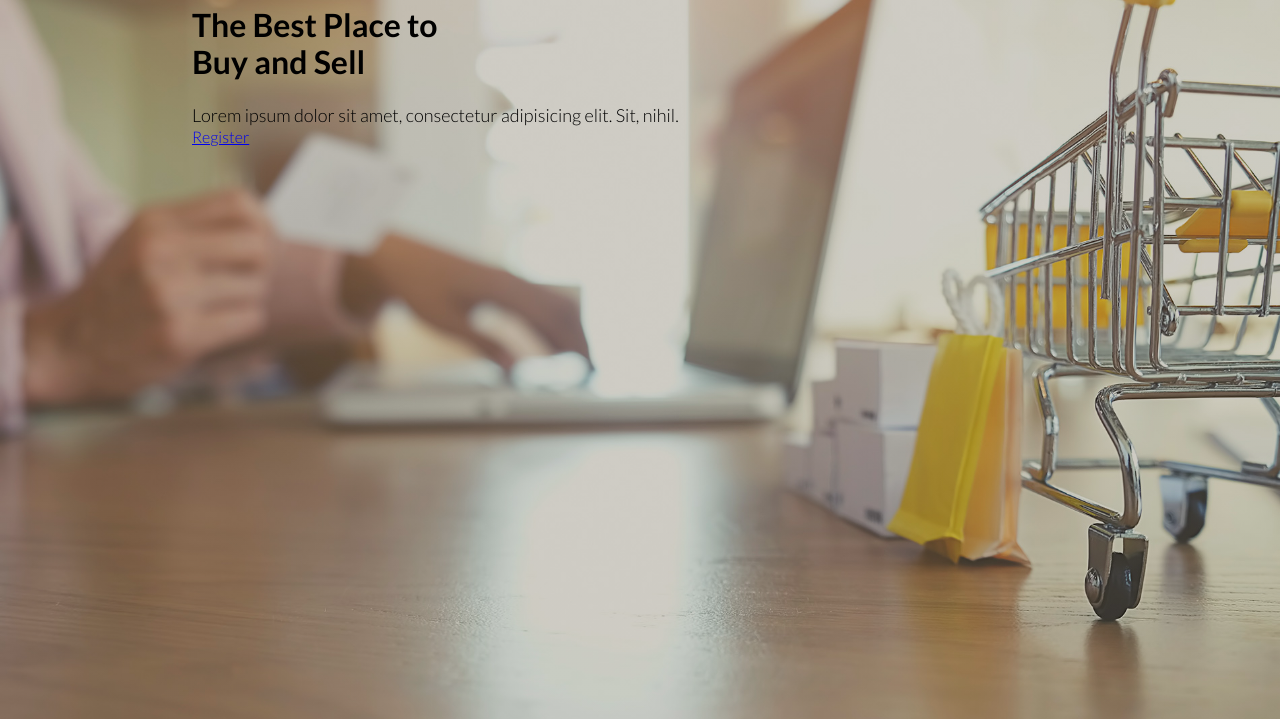
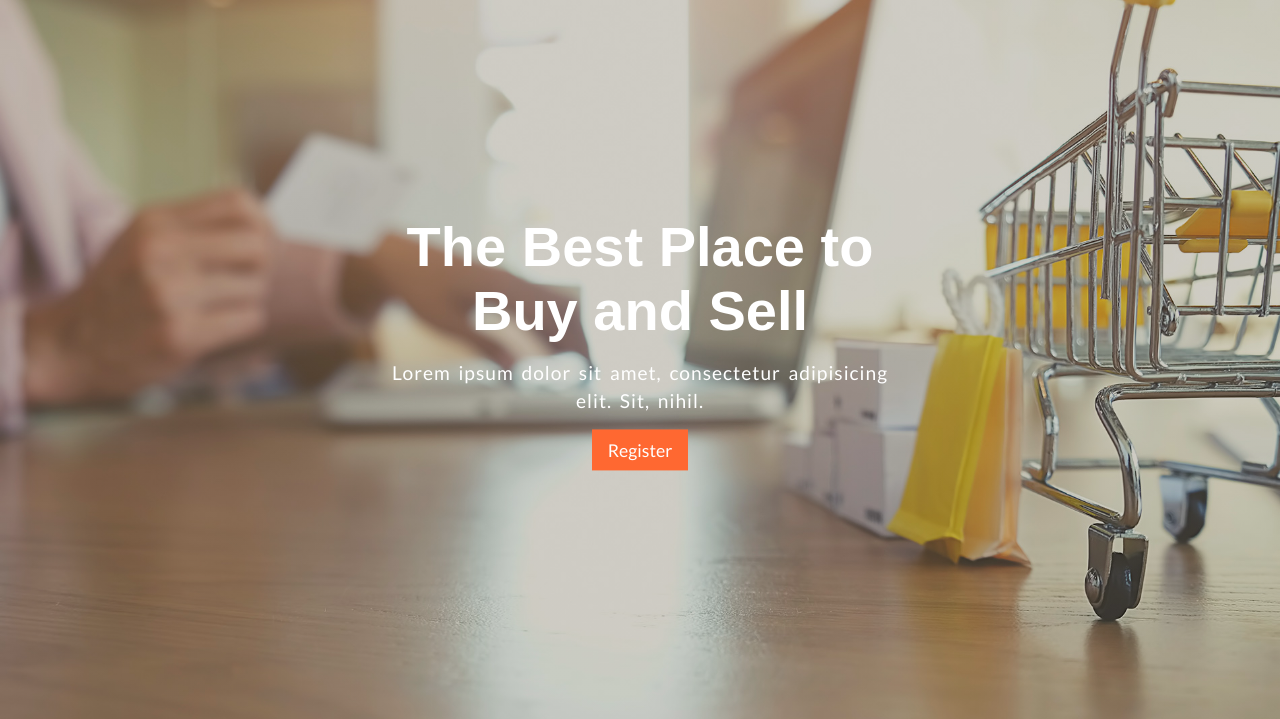
Before and after one commit to NikaIsaiashvili/Auction-Project, a plain HTML site: page index.html in a window 1280 px wide. Shown: the part 81-800 px from the top of the page. Drawn offline with Linux system fonts and the light colour scheme.

Commit message:
HEADER DONE (CSS)
HEADER FULL (CSS)

```diff
--- a/index.css
+++ b/index.css
@@ -6,6 +6,7 @@ header {
     background-size: cover;
     background-attachment: fixed;
     height: 100vh;
+    position: relative;
 }
 
 .header-pedding {
@@ -62,3 +63,45 @@ ul li a:active {
     width: 20%;
     float: right;
 }
+
+.hdr-main-txt {
+    position: absolute;
+    top: 50%;
+    left: 50%;
+    transform: translate(-50%, -50%);
+    text-align: center;
+    width: 40%;
+}
+
+h1 {
+    margin-bottom: 0;
+    color: white;
+    font-weight: 800;
+    font-size: 350%;
+    font-family: Arial, Helvetica, sans-serif;
+}
+
+.hdr-main-txt p {
+    letter-spacing: 1px;
+    word-spacing: 3px;
+    width: 100%;
+    margin-top: 3%;
+    font-size: 120%;
+    color: white;
+    font-weight: 400;
+    padding-bottom: 5%;
+}
+
+.hdr-main-txt a {
+    text-decoration: none;
+    color: white;
+    font-size: 110%;
+    background-color: rgb(255, 104, 49);
+    padding: 2% 3%;
+    font-weight: 400;
+    transition: all 0.3s;
+}
+
+.hdr-main-txt a:hover {
+    background-color: rgb(230, 93, 43);
+}
```
